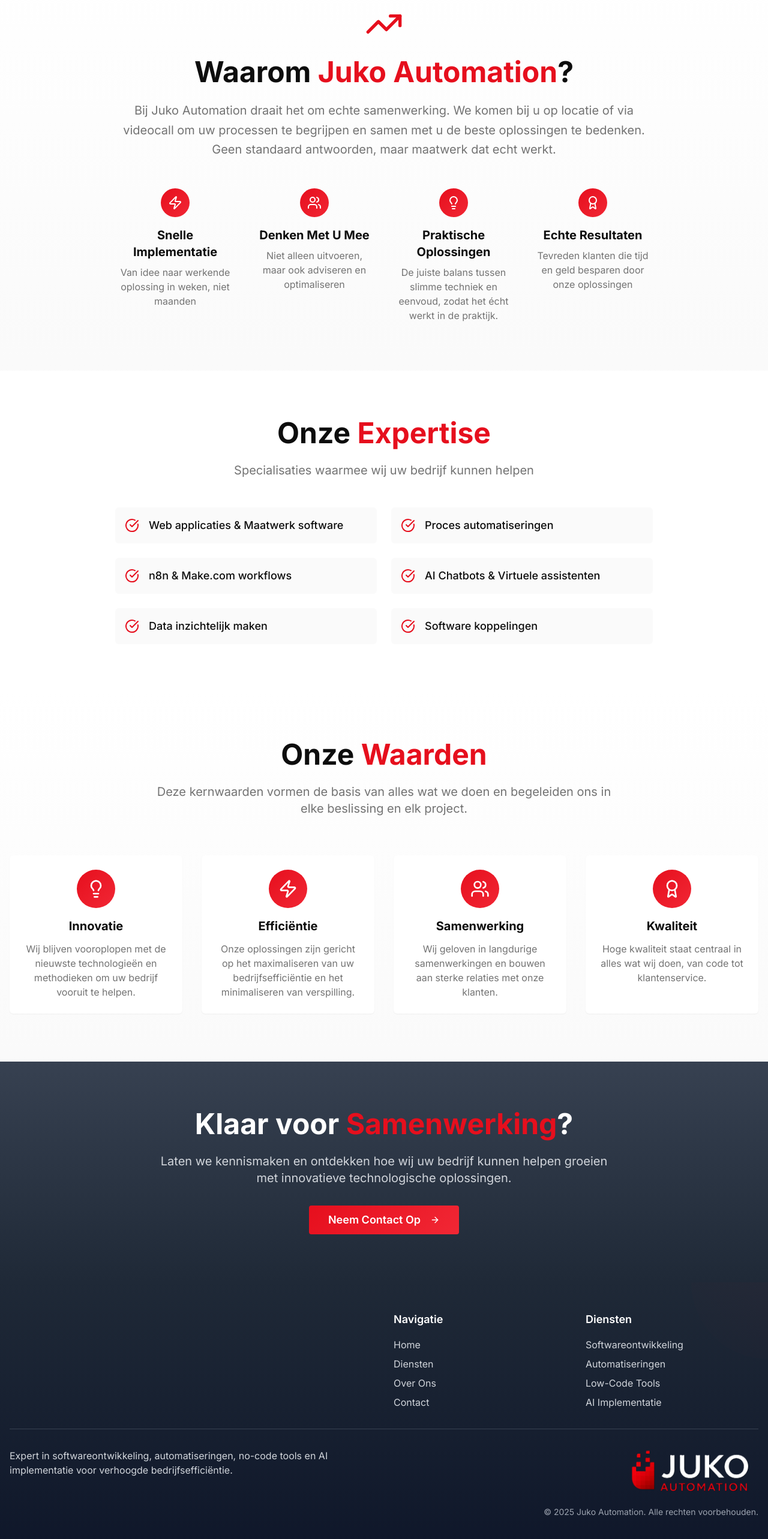
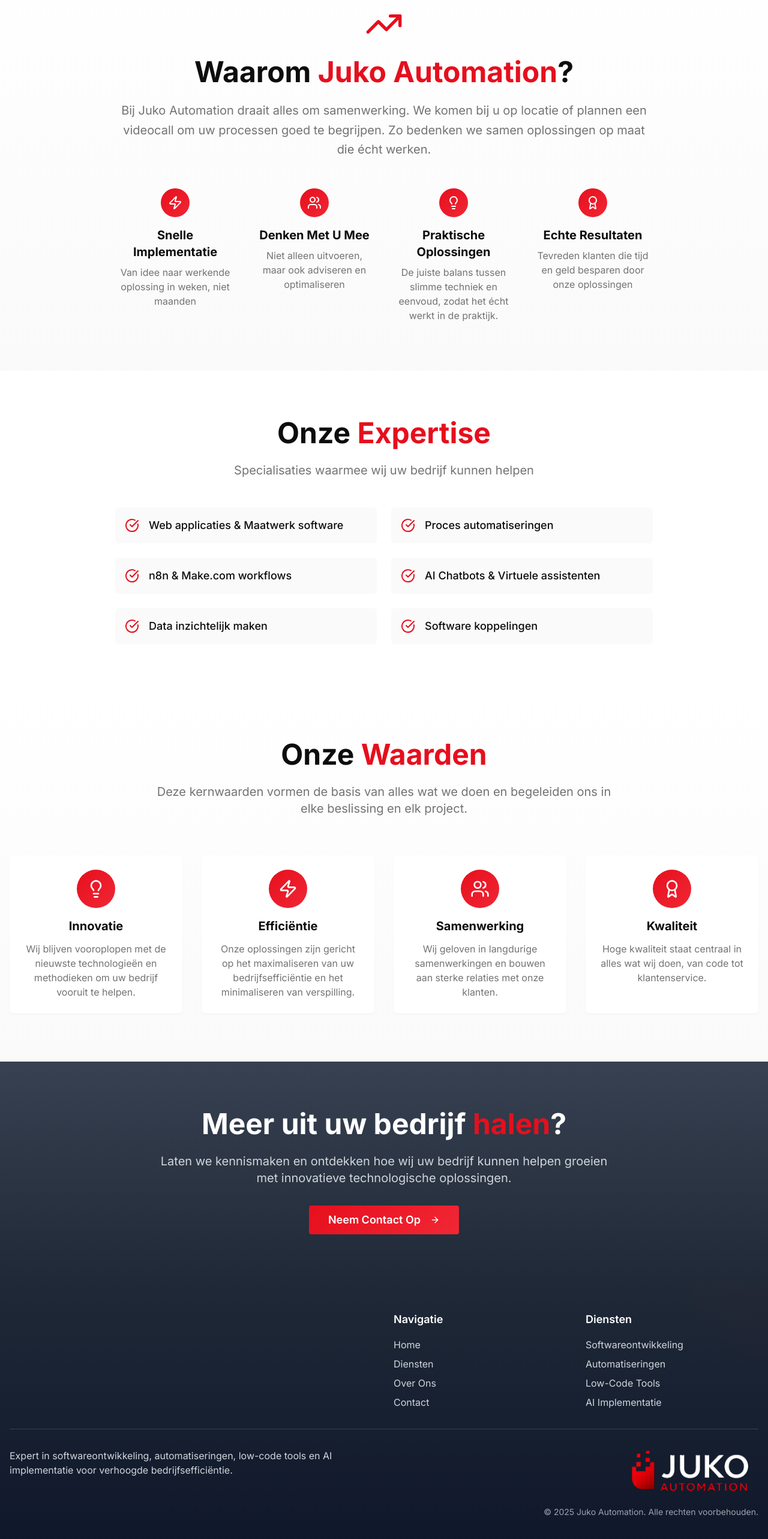
Before and after one commit to Jukotechniek/juko-automation-website, a React (Vite) app: page /over-ons in a window 1280 px wide. Shown: the part 1047-3613 px from the top of the page at 60% size. Built offline with nearby package versions, Linux system fonts and the light colour scheme.

Commit message:
Refine text in Footer, About, and Services components for clarity and impact

```diff
--- a/src/components/Footer.tsx
+++ b/src/components/Footer.tsx
@@ -71,7 +71,7 @@ const Footer = () => {
           <div className="grid grid-cols-1 md:grid-cols-2 gap-8">
             <div>
               <p className="text-gray-300 mb-2">
-                Expert in softwareontwikkeling, automatiseringen, no-code tools en AI implementatie
+                Expert in softwareontwikkeling, automatiseringen, low-code tools en AI implementatie
                 voor verhoogde bedrijfsefficiëntie.
               </p>
             </div>
--- a/src/pages/About.tsx
+++ b/src/pages/About.tsx
@@ -118,9 +118,7 @@ const About = () => {
               Waarom <span className="text-primary">Juko Automation</span>?
             </h2>
             <p className="text-xl text-muted-foreground mb-8 leading-relaxed">
-              Bij Juko Automation draait het om echte samenwerking. We komen bij u op locatie
-              of via videocall om uw processen te begrijpen en samen met u de beste oplossingen
-              te bedenken. Geen standaard antwoorden, maar maatwerk dat echt werkt.
+            Bij Juko Automation draait alles om samenwerking. We komen bij u op locatie of plannen een videocall om uw processen goed te begrijpen. Zo bedenken we samen oplossingen op maat die écht werken.
             </p>
             <div className="grid grid-cols-1 md:grid-cols-2 lg:grid-cols-4 gap-8 mt-12">
               <div className="text-center">
@@ -219,7 +217,7 @@ const About = () => {
         <div className="container mx-auto px-4 text-center">
           <div className="max-w-3xl mx-auto">
             <h2 className="text-4xl md:text-5xl font-bold mb-6">
-              Klaar voor <span className="text-primary">Samenwerking</span>?
+            Meer uit uw bedrijf <span className="text-primary">halen</span>?
             </h2>
             <p className="text-xl mb-8 text-gray-300">
               Laten we kennismaken en ontdekken hoe wij uw bedrijf kunnen helpen groeien
--- a/src/pages/Services.tsx
+++ b/src/pages/Services.tsx
@@ -207,7 +207,7 @@ const Services = () => {
         <div className="container mx-auto px-4 text-center">
           <div className="max-w-3xl mx-auto">
             <h2 className="text-4xl md:text-5xl font-bold mb-6">
-              Laten we <span className="text-primary">Samenwerken</span>
+            Klaar om tijd te <span className="text-primary">besparen</span>?
             </h2>
             <p className="text-xl mb-8 text-gray-300">
               Heeft u vragen over onze diensten of wilt u een vrijblijvend gesprek?
```
